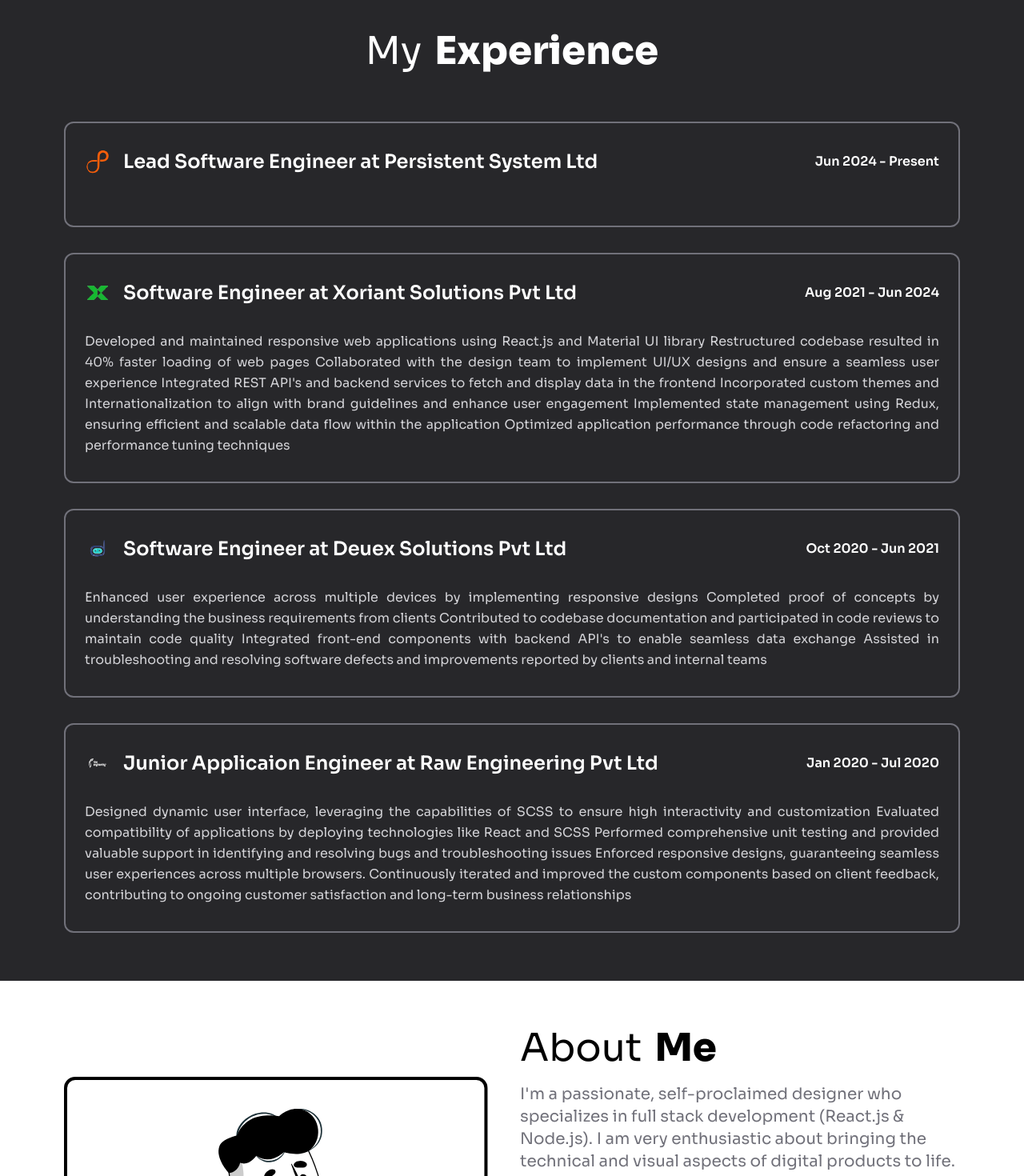
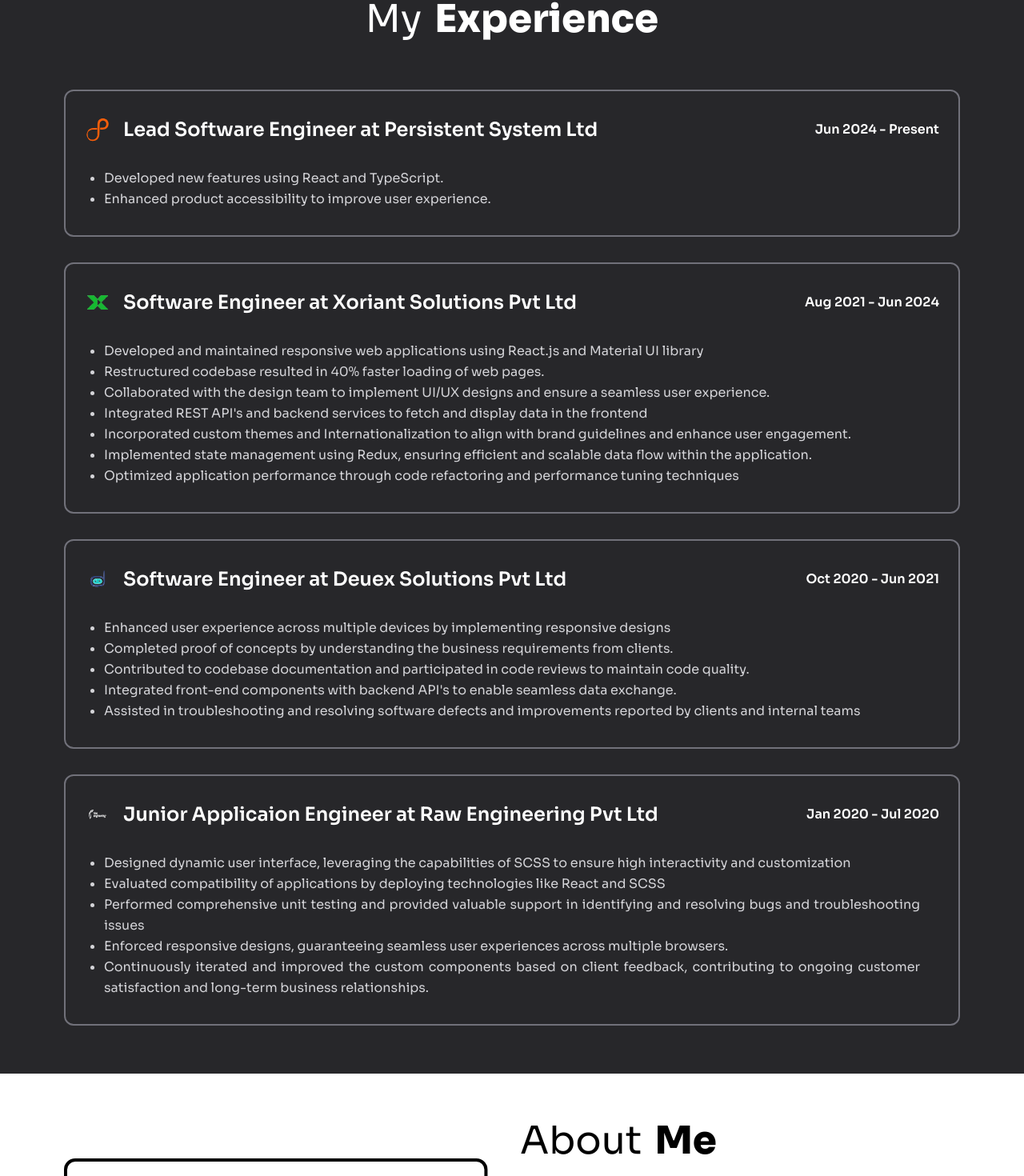
Before and after one commit to Vasant-Mestry-11/vasant-mestry-portfolio, a React (Vite) app: page / in a window 1280 px wide. Shown: the part 1288-2758 px from the top of the page at 80% size. Built offline with nearby package versions, Linux system fonts and the light colour scheme.

Commit message:
:zap: :art: :books: Added Content

```diff
--- a/src/components/Company.jsx
+++ b/src/components/Company.jsx
@@ -18,7 +18,13 @@
           {start} - {end}
         </h6>
       </span>
-      <p className="text-zinc-300 leading-relaxed break-word text-justify">{description}</p>
+      <p className="text-zinc-300 leading-relaxed break-word text-justify">
+        <ul className="list-disc px-6">
+          {description.map((point, idx) => (
+            <li key={idx}>{point}</li>
+          ))}
+        </ul>
+      </p>
     </div>
   );
 };
--- a/src/constants/Experience.jsx
+++ b/src/constants/Experience.jsx
@@ -9,7 +9,10 @@
     title: "Lead Software Engineer at Persistent System Ltd",
     start: "Jun 2024",
     end: "Present",
-    description: ``,
+    description: [
+      "Developed new features using React and TypeScript.",
+      "Enhanced product accessibility to improve user experience.",
+    ],
     logo: PSL,
   },
   {
@@ -17,14 +20,15 @@
     title: "Software Engineer at Xoriant Solutions Pvt Ltd",
     start: "Aug 2021",
     end: "Jun 2024",
-    description: `Developed and maintained responsive web applications using React.js and Material UI library
-    Restructured codebase resulted in 40% faster loading of web pages
-    Collaborated with the design team to implement UI/UX designs and ensure a seamless user experience
-    Integrated REST API's and backend services to fetch and display data in the frontend
-    Incorporated custom themes and Internationalization to align with brand guidelines and enhance user engagement
-    Implemented state management using Redux, ensuring efficient and scalable data flow within the application
-    Optimized application performance through code refactoring and performance tuning techniques
-    `,
+    description: [
+      "Developed and maintained responsive web applications using React.js and Material UI library",
+      "Restructured codebase resulted in 40% faster loading of web pages.",
+      "Collaborated with the design team to implement UI/UX designs and ensure a seamless user experience.",
+      `Integrated REST API's and backend services to fetch and display data in the frontend`,
+      `Incorporated custom themes and Internationalization to align with brand guidelines and enhance user engagement.`,
+      `Implemented state management using Redux, ensuring efficient and scalable data flow within the application.`,
+      `Optimized application performance through code refactoring and performance tuning techniques`,
+    ],
     logo: Xoriant,
   },
   {
@@ -32,11 +36,13 @@
     title: "Software Engineer at Deuex Solutions Pvt Ltd",
     start: "Oct 2020",
     end: "Jun 2021",
-    description: `Enhanced user experience across multiple devices by implementing responsive designs
-    Completed proof of concepts by understanding the business requirements from clients
-    Contributed to codebase documentation and participated in code reviews to maintain code quality
-    Integrated front-end components with backend API's to enable seamless data exchange
-    Assisted in troubleshooting and resolving software defects and improvements reported by clients and internal teams`,
+    description: [
+      `Enhanced user experience across multiple devices by implementing responsive designs`,
+      `Completed proof of concepts by understanding the business requirements from clients.`,
+      `Contributed to codebase documentation and participated in code reviews to maintain code quality.`,
+      `Integrated front-end components with backend API's to enable seamless data exchange.`,
+      `Assisted in troubleshooting and resolving software defects and improvements reported by clients and internal teams`,
+    ],
     logo: Deuex,
   },
   {
@@ -44,14 +50,16 @@
     title: "Junior Applicaion Engineer at Raw Engineering Pvt Ltd",
     start: "Jan 2020",
     end: "Jul 2020",
-    description: `Designed dynamic user interface, leveraging the capabilities of SCSS to ensure high interactivity and customization
-      Evaluated compatibility of applications by deploying technologies like React and SCSS
-      Performed comprehensive unit testing and provided valuable support in identifying and resolving bugs and troubleshooting
-      issues
-      Enforced responsive designs, guaranteeing seamless user experiences across multiple browsers.
-      Continuously iterated and improved the custom components based on client feedback, contributing to ongoing customer
-      satisfaction and long-term business relationships
+    description: [
+      `Designed dynamic user interface, leveraging the capabilities of SCSS to ensure high interactivity and customization`,
+      `Evaluated compatibility of applications by deploying technologies like React and SCSS`,
+      `Performed comprehensive unit testing and provided valuable support in identifying and resolving bugs and troubleshooting
+      issues`,
+      `Enforced responsive designs, guaranteeing seamless user experiences across multiple browsers.`,
+      `Continuously iterated and improved the custom components based on client feedback, contributing to ongoing customer
+      satisfaction and long-term business relationships.
       `,
+    ],
     logo: Raw,
   },
 ];
--- a/src/sections/AboutMe.jsx
+++ b/src/sections/AboutMe.jsx
@@ -8,26 +8,24 @@
         <VariableWeightText regularText="About" extraBoldText="Me" />
         <div className="text-zinc-500 flex flex-col gap-5">
           <p className="text-xl">
-            {`I'm a passionate, self-proclaimed designer who specializes in full
-            stack development (React.js & Node.js). I am very enthusiastic about
+            {`I'm a passionate, self-proclaimed designer who specializes in frontend development (React.js & Node.js). I am very enthusiastic about
             bringing the technical and visual aspects of digital products to
             life. User experience, pixel perfect design, and writing clear,
             readable, highly performant code matters to me.`}
           </p>
           <p className="text-xl">
-            {`I began my journey as a web developer in 2015, and since then, I've
+            {`I began my journey as a web developer in 2020, and since then, I've
             continued to grow and evolve as a developer, taking on new
             challenges and learning the latest technologies along the way. Now,
-            in my early thirties, 7 years after starting my web development
+            6 years after starting my web development
             journey, I'm building cutting-edge web applications using modern
-            technologies such as Next.js, TypeScript, Nestjs, Tailwindcss,
-            Supabase and much more.`}
+            technologies such as React, TypeScript, Tailwindcss and much more.`}
           </p>
           <p className="text-xl">
             {`When I'm not in full-on developer mode, you can find me hovering
-            around on twitter or on indie hacker, witnessing the journey of
+            around on twitter or on hashnpde, witnessing the journey of
             early startups or enjoying some free time. You can follow me on
-            Twitter where I share tech-related bites and build in public, or you
+            Hashnode where I share tech-related bites and build in public, or you
             can follow me on GitHub.`}
           </p>
         </div>
--- a/src/sections/Hero.jsx
+++ b/src/sections/Hero.jsx
@@ -26,10 +26,9 @@
             />
           </div>
           <p className="text-zinc-500 mt-2 text-md">
-            {`I'm Evren Shah Lorem Ipsum is simply dummy text of the printing and
-          typesetting industry. Lorem Ipsum has been the industry's standard
-          dummy text ever since the 1500s, when an unknown printer took a galley
-          of type and scrambled it to specimen book.`}
+            A frontend developer with <strong>5 years of experience</strong>{" "}
+            specializing in building responsive, dynamic web applications using{" "}
+            <strong>ReactJS</strong>.
           </p>
           <div className="mb-2 left-4 flex gap-6 ">
             <IconButton
```
